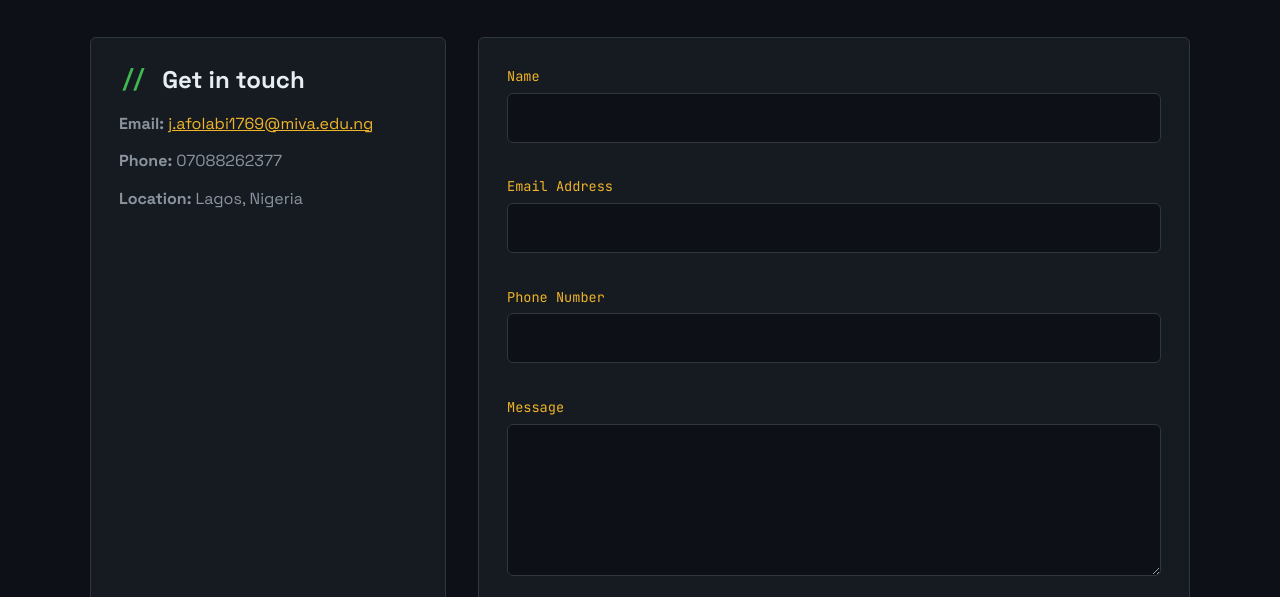
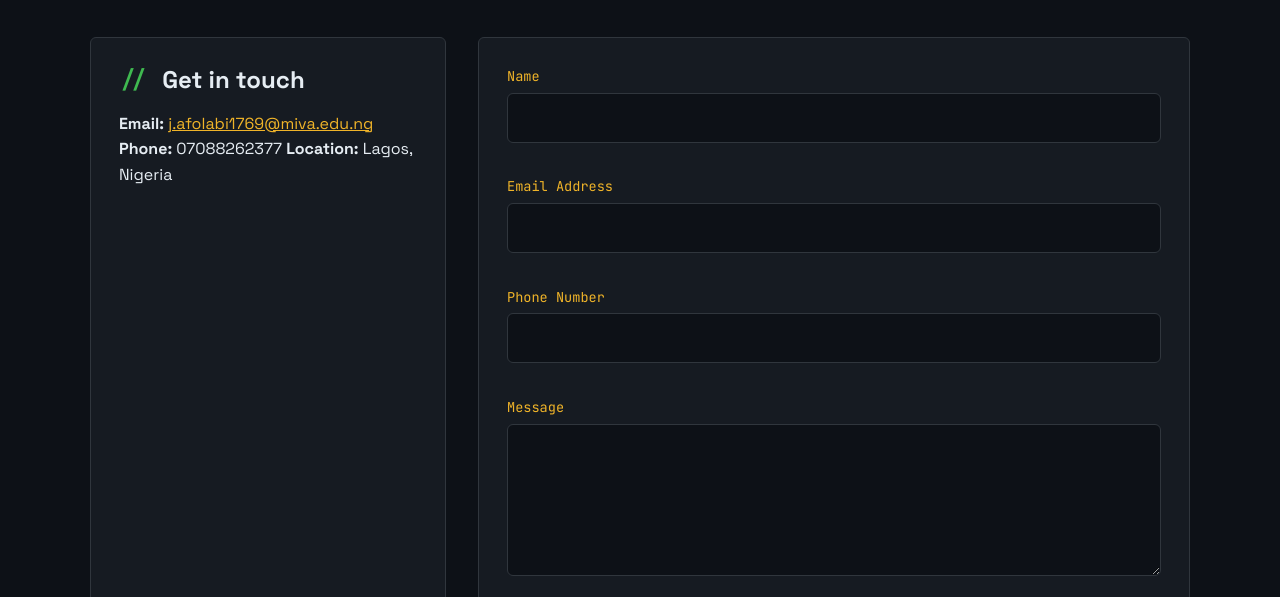
Before and after one commit to jafolabi-papy/My-Portfolio, a plain HTML site: page contact.html in a window 1280 px wide. Shown: the part 203-800 px from the top of the page. Drawn offline with Linux system fonts and the light colour scheme.

Commit message:
fix: test

```diff
--- a/contact.html
+++ b/contact.html
@@ -22,11 +22,11 @@
     <section class="contact-wrap">
       <aside class="contact-info">
         <h2>Get in touch</h2>
-        <ul>
-          <li><strong>Email:</strong> <a href="mailto:devquams@gmail.com">j.afolabi1769@miva.edu.ng</a></li>
-          <li><strong>Phone:</strong> 07088262377</li>
-          <li><strong>Location:</strong> Lagos, Nigeria</li>
-        </ul>
+        <uil>
+          <lj><strong>Email:</strong> <a href="mailto:devquams@gmail.com">j.afolabi1769@miva.edu.ng</a></li>
+          <lj><strong>Phone:</strong> 07088262377</li>
+          <lj><strong>Location:</strong> Lagos, Nigeria</li>
+        </uil>
       </aside>
       <form id="contactForm" class="contact-form" action="https://formsubmit.co/j.afolabi1769@miva.edu.ng" method="POST">
         <div class="field"><label for="name">Name</label><input id="name" name="name" type="text"><small class="error"></small></div>
```
